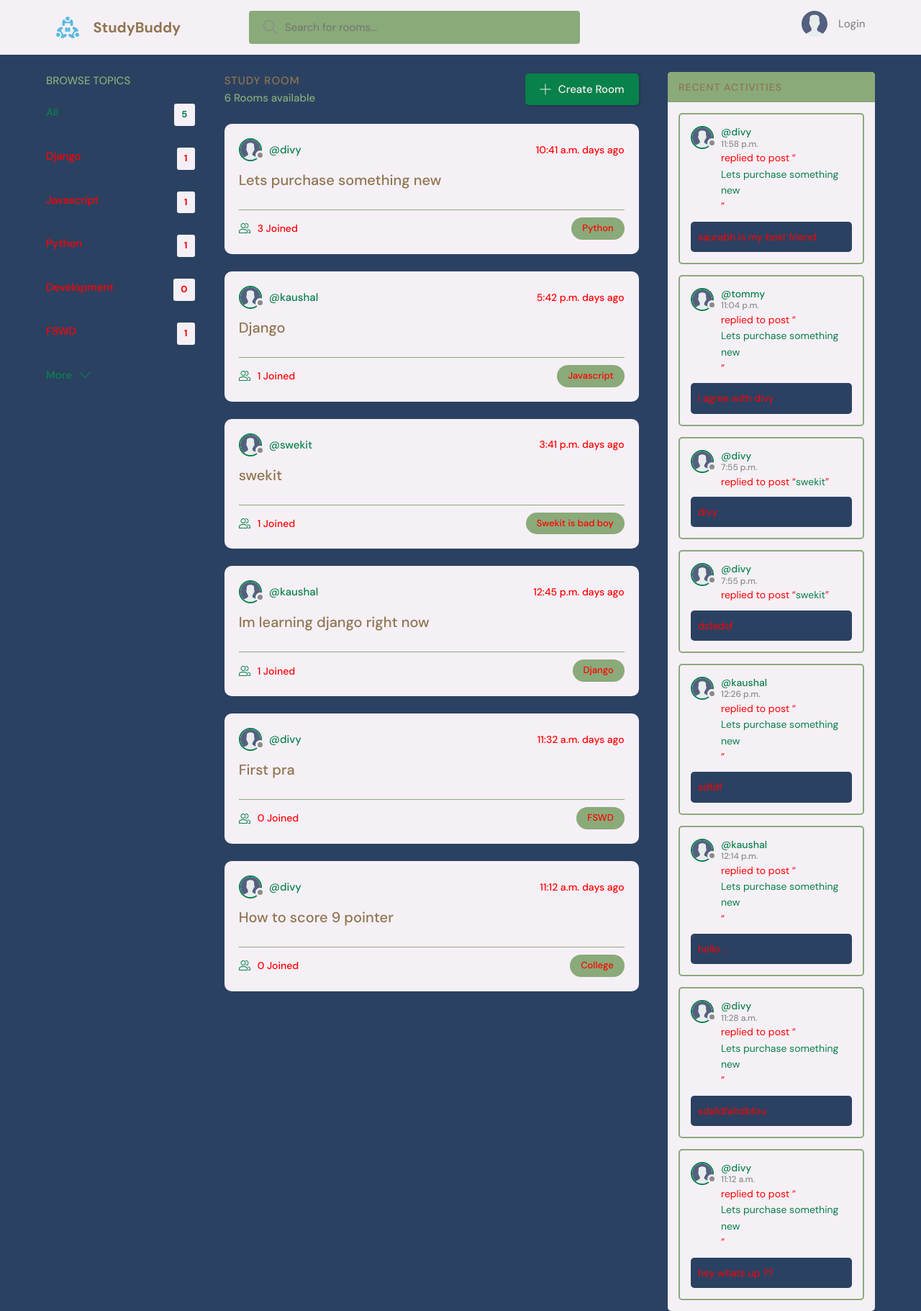
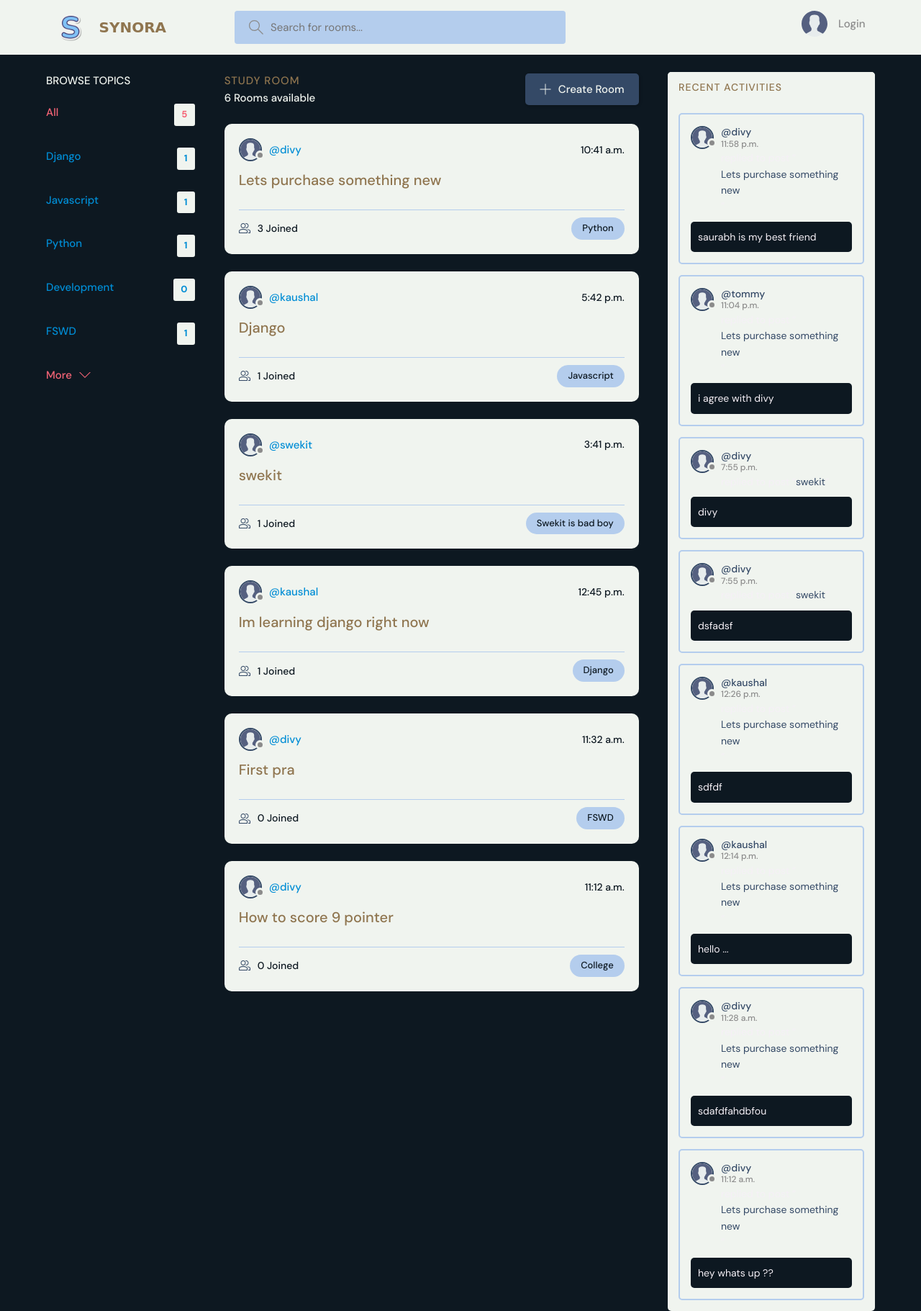
Before and after one commit to divysuthar/Social-app, a Django app: page / in a window 1280 px wide. Shown: the whole page at 72% size. Run offline with Django 5.2, Linux system fonts and the light colour scheme; data comes from the database, SQL or seed files in the repository; both versions use the stored data as it was after the commit.

Commit message:
Final UI Update

```diff
--- a/base/app/templates/app/feed_components.html
+++ b/base/app/templates/app/feed_components.html
@@ -7,10 +7,10 @@
         <div class="avatar avatar--small">
           <img src="{% static 'images/avatar.svg' %}" />
         </div>
-        <span>@{{ room.host.username }}</span>
+        <span style="color: #008DD5">@{{ room.host.username }}</span>
       </a>
       <div class="roomListRoom__actions">
-        <span>{{ room.created }} days ago</span>
+        <span style="color: #0D1821;">{{ room.created }}</span>
       </div>
     </div>
     <div class="roomListRoom__content">
--- a/base/app/templates/app/topic_components.html
+++ b/base/app/templates/app/topic_components.html
@@ -4,7 +4,7 @@
     </div>
     <ul class="topics__list">
         <li>
-            <a href="{% url 'home' %}" class="active">All <span> {{topics.count}} </span></a>
+            <a href="{% url 'home' %}" class="active" style="color: #F56476;">All <span> {{topics.count}} </span></a>
         </li>
         {% for topic in topics %}
         <li>
@@ -12,7 +12,7 @@
         </li>
         {% endfor %}
     </ul>
-    <a class="btn btn--link" href="{% url 'topics' %}">
+    <a style="color: #F56476 "class="btn btn--link" href="{% url 'topics' %}" >
         More
         <svg version="1.1" xmlns="http://www.w3.org/2000/svg" width="32" height="32" viewBox="0 0 32 32">
             <title>chevron-down</title>
--- a/base/app/templates/app/topics.html
+++ b/base/app/templates/app/topics.html
@@ -29,7 +29,7 @@
 
           <ul class="topics__list">
             <li>
-              <a href="{% url 'topics' %}" class="active">All <span>{{topics.count}}</span></a>
+              <a href="{% url 'topics' %}" class="active allcolor">All <span>{{topics.count}}</span></a>
             </li>
             {% for topic in topics %}
             <li>
--- a/base/static/style/style.css
+++ b/base/static/style/style.css
@@ -2,20 +2,23 @@
 
 :root {
   /* button and title axar */
-  --color-main: #09814A;
+  --color-main: #344966;
 
-  --color-main-light: #e1f6fb;
+  --color-main-light: #FFFFFC;
+
   /* mainbackgrouncolor */
-  --color-dark: #F5F0F6;
+  --color-dark: #F0F4EF;
 
   /* serch box and meeting topic nsme ma */
-  --color-dark-medium: #8AAA79;
-  --color-dark-light: #8AAA79;
+  --color-dark-medium: #B4CDED;
+  --color-dark-light: #F0F4EF;
   --color-light: #8F754F;
   --color-gray: #8b8b8b;
   /* font color */
-  --color-light-gray: red;
-  --color-bg: #2B4162;
+  --color-light-gray: #008DD5;
+  --color-time: #F5F0F6;
+  --color-darkfont: #0D1821;
+  --color-bg: #0D1821;
   --color-success: #5dd693;
   --color-error: #fc4b0b;
 }
@@ -53,7 +56,7 @@
   line-height: 1.6;
   font-weight: 400;
   font-size: 1.5rem;
-  color: var(--color-light-gray);
+  color: var(--color-time);
   background-color: var(--color-bg);
   min-height: 100vh;
 }
@@ -721,7 +724,7 @@
 }
 
 .roomListRoom__joined {
-  color: var(--color-light-gray);
+  color: var(--color-darkfont);
   display: flex;
   align-items: center;
   gap: 1rem;
@@ -737,6 +740,7 @@
 
 .roomListRoom__topic {
   padding: 5px 1.5rem;
+  color: #0D1821;
   background-color: var(--color-dark-medium);
   border-radius: 5rem;
   font-weight: 500;
@@ -1174,7 +1178,7 @@
 }
 
 .participant p {
-  color: var(--color-light-gray);
+  color: var(--color-light-gra);
   line-height: 1.2;
 }
 
@@ -1184,3 +1188,7 @@
   color: var(--color-main);
   font-weight: 1.4rem;
 }
+
+.allcolor {
+  color: #F56476;
+}
--- a/base/templates/navbar.html
+++ b/base/templates/navbar.html
@@ -1,18 +1,18 @@
 {% load static %}
 
 <header class="header header--loggedIn">
-    <div class="container" >
+  <div class="container">
     <a href="{% url 'home' %}" class="header__logo">
-        <img src="{% static 'images/logo.svg' %}" />
-        <h1>StudyBuddy</h1>
+      <img src="{% static 'images/icons/icon.png' %}" style="height: 40px;width: 40px;" />
+      <h1 style="font-family:cursive;">SYNORA</h1>
     </a>
     <form class="header__search" method="GET" action="{% url 'home' %}">
       <label>
         <svg version="1.1" xmlns="http://www.w3.org/2000/svg" width="32" height="32" viewBox="0 0 32 32">
           <title>search</title>
           <path
-              d="M32 30.586l-10.845-10.845c1.771-2.092 2.845-4.791 2.845-7.741 0-6.617-5.383-12-12-12s-12 5.383-12 12c0 6.617 5.383 12 12 12 2.949 0 5.649-1.074 7.741-2.845l10.845 10.845 1.414-1.414zM12 22c-5.514 0-10-4.486-10-10s4.486-10 10-10c5.514 0 10 4.486 10 10s-4.486 10-10 10z"
-            ></path>
+            d="M32 30.586l-10.845-10.845c1.771-2.092 2.845-4.791 2.845-7.741 0-6.617-5.383-12-12-12s-12 5.383-12 12c0 6.617 5.383 12 12 12 2.949 0 5.649-1.074 7.741-2.845l10.845 10.845 1.414-1.414zM12 22c-5.514 0-10-4.486-10-10s4.486-10 10-10c5.514 0 10 4.486 10 10s-4.486 10-10 10z">
+          </path>
         </svg>
         <input name="q" placeholder="Search for rooms..." />
       </label>
@@ -31,8 +31,9 @@
         <button class="dropdown-button">
           <svg version="1.1" xmlns="http://www.w3.org/2000/svg" width="32" height="32" viewBox="0 0 32 32">
             <title>chevron-down</title>
-              <path d="M16 21l-13-13h-3l16 16 16-16h-3l-13 13z"></path>
+            <path d="M16 21l-13-13h-3l16 16 16-16h-3l-13 13" fill="black"></path>
           </svg>
+
         </button>
       </div>
 
@@ -46,19 +47,23 @@
       {% endif %}
 
       <div class="dropdown-menu">
-          <a href= "{% url 'update-user' %}" class="dropdown-link"><svg version="1.1" xmlns="http://www.w3.org/2000/svg" width="32" height="32" viewBox="0 0 32 32">
+        <a href="{% url 'update-user' %}" class="dropdown-link"><svg version="1.1" xmlns="http://www.w3.org/2000/svg"
+            width="32" height="32" viewBox="0 0 32 32">
             <title>tools</title>
             <path
-                d="M27.465 32c-1.211 0-2.35-0.471-3.207-1.328l-9.392-9.391c-2.369 0.898-4.898 0.951-7.355 0.15-3.274-1.074-5.869-3.67-6.943-6.942-0.879-2.682-0.734-5.45 0.419-8.004 0.135-0.299 0.408-0.512 0.731-0.572 0.32-0.051 0.654 0.045 0.887 0.277l5.394 5.395 3.586-3.586-5.394-5.395c-0.232-0.232-0.336-0.564-0.276-0.887s0.272-0.596 0.572-0.732c2.552-1.152 5.318-1.295 8.001-0.418 3.274 1.074 5.869 3.67 6.943 6.942 0.806 2.457 0.752 4.987-0.15 7.358l9.392 9.391c0.844 0.842 1.328 2.012 1.328 3.207-0 2.5-2.034 4.535-4.535 4.535zM15.101 19.102c0.26 0 0.516 0.102 0.707 0.293l9.864 9.863c0.479 0.479 1.116 0.742 1.793 0.742 1.398 0 2.535-1.137 2.535-2.535 0-0.668-0.27-1.322-0.742-1.793l-9.864-9.863c-0.294-0.295-0.376-0.74-0.204-1.119 0.943-2.090 1.061-4.357 0.341-6.555-0.863-2.631-3.034-4.801-5.665-5.666-1.713-0.561-3.468-0.609-5.145-0.164l4.986 4.988c0.391 0.391 0.391 1.023 0 1.414l-5 5c-0.188 0.188-0.441 0.293-0.707 0.293s-0.52-0.105-0.707-0.293l-4.987-4.988c-0.45 1.682-0.397 3.436 0.164 5.146 0.863 2.631 3.034 4.801 5.665 5.666 2.2 0.721 4.466 0.604 6.555-0.342 0.132-0.059 0.271-0.088 0.411-0.088z"></path>
+              d="M27.465 32c-1.211 0-2.35-0.471-3.207-1.328l-9.392-9.391c-2.369 0.898-4.898 0.951-7.355 0.15-3.274-1.074-5.869-3.67-6.943-6.942-0.879-2.682-0.734-5.45 0.419-8.004 0.135-0.299 0.408-0.512 0.731-0.572 0.32-0.051 0.654 0.045 0.887 0.277l5.394 5.395 3.586-3.586-5.394-5.395c-0.232-0.232-0.336-0.564-0.276-0.887s0.272-0.596 0.572-0.732c2.552-1.152 5.318-1.295 8.001-0.418 3.274 1.074 5.869 3.67 6.943 6.942 0.806 2.457 0.752 4.987-0.15 7.358l9.392 9.391c0.844 0.842 1.328 2.012 1.328 3.207-0 2.5-2.034 4.535-4.535 4.535zM15.101 19.102c0.26 0 0.516 0.102 0.707 0.293l9.864 9.863c0.479 0.479 1.116 0.742 1.793 0.742 1.398 0 2.535-1.137 2.535-2.535 0-0.668-0.27-1.322-0.742-1.793l-9.864-9.863c-0.294-0.295-0.376-0.74-0.204-1.119 0.943-2.090 1.061-4.357 0.341-6.555-0.863-2.631-3.034-4.801-5.665-5.666-1.713-0.561-3.468-0.609-5.145-0.164l4.986 4.988c0.391 0.391 0.391 1.023 0 1.414l-5 5c-0.188 0.188-0.441 0.293-0.707 0.293s-0.52-0.105-0.707-0.293l-4.987-4.988c-0.45 1.682-0.397 3.436 0.164 5.146 0.863 2.631 3.034 4.801 5.665 5.666 2.2 0.721 4.466 0.604 6.555-0.342 0.132-0.059 0.271-0.088 0.411-0.088z">
+            </path>
           </svg>
-            Settings</a
-          >
-          <a href="{% url 'logout' %}" class="dropdown-link"><svg version="1.1" xmlns="http://www.w3.org/2000/svg" width="32" height="32" viewBox="0 0 32 32">
+          Settings</a>
+        <a href="{% url 'logout' %}" class="dropdown-link"><svg version="1.1" xmlns="http://www.w3.org/2000/svg"
+            width="32" height="32" viewBox="0 0 32 32">
             <title>sign-out</title>
             <path
-                d="M3 0h22c0.553 0 1 0 1 0.553l-0 3.447h-2v-2h-20v28h20v-2h2l0 3.447c0 0.553-0.447 0.553-1 0.553h-22c-0.553 0-1-0.447-1-1v-30c0-0.553 0.447-1 1-1z"></path>
+              d="M3 0h22c0.553 0 1 0 1 0.553l-0 3.447h-2v-2h-20v28h20v-2h2l0 3.447c0 0.553-0.447 0.553-1 0.553h-22c-0.553 0-1-0.447-1-1v-30c0-0.553 0.447-1 1-1z">
+            </path>
             <path
-                d="M21.879 21.293l1.414 1.414 6.707-6.707-6.707-6.707-1.414 1.414 4.293 4.293h-14.172v2h14.172l-4.293 4.293z"></path>
+              d="M21.879 21.293l1.414 1.414 6.707-6.707-6.707-6.707-1.414 1.414 4.293 4.293h-14.172v2h14.172l-4.293 4.293z">
+            </path>
           </svg>
           Logout</a>
       </div>
```
Also changed, not shown: base/app/templates/app/delete.html (+5 -3 lines), base/app/templates/app/login_register.html (+21 -11 lines), base/app/templates/app/room_form.html (+11 -9 lines), base/app/templates/app/update-user.html (+4 -4 lines), base/static/js/script.js (+0 -46 lines), base/db.sqlite3, base/static/images/icons/icon.png (added). Lines whose indentation alone changed are shown as unchanged.
